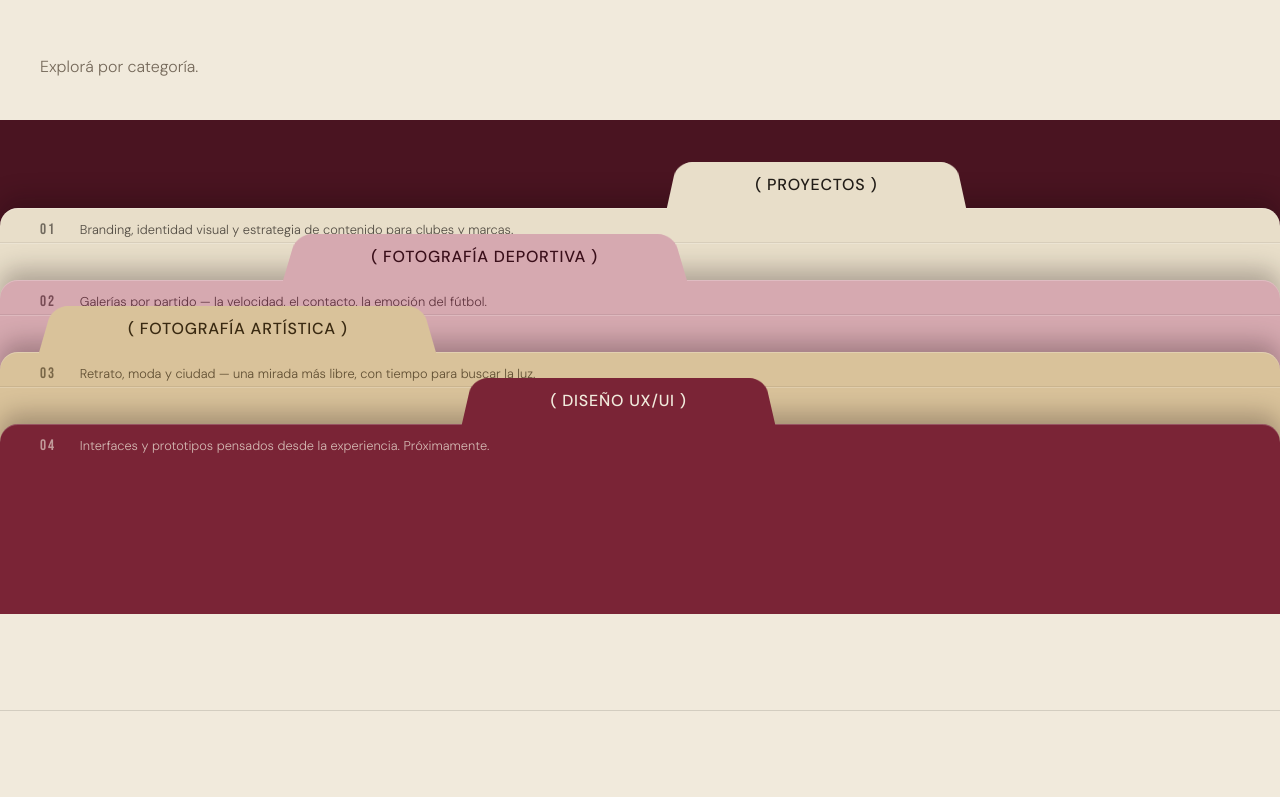
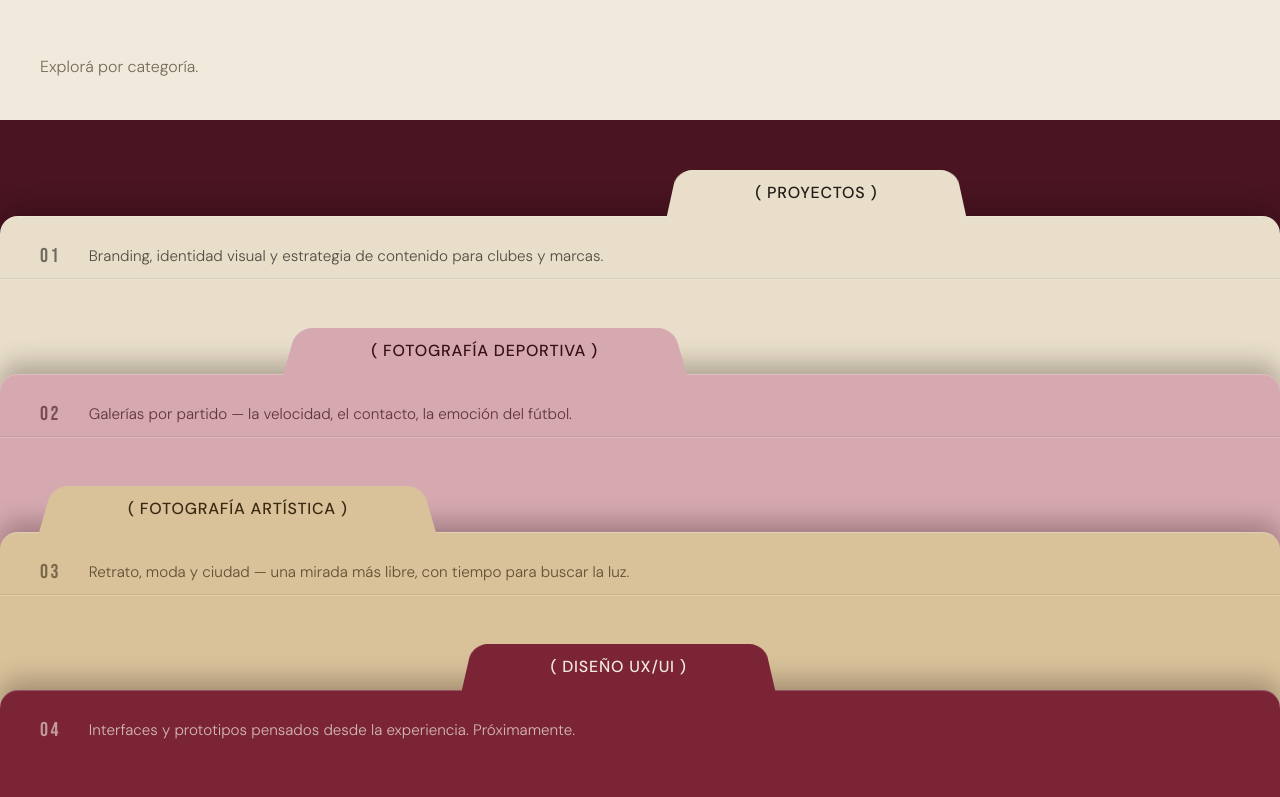
Before and after one commit to PiliMachado/Portfolio, a plain HTML site: page index.html in a window 1280 px wide. Shown: the part 1703-2500 px from the top of the page. Drawn offline with Linux system fonts and the light colour scheme.

Commit message:
Home: hojas de las pestañas de Trabajo más altas
Co-Authored-By: Claude Opus 5.5 <noreply@anthropic.com>
Claude-Session: https://claude.ai/code/session_01AH1qi1EnKtApnKRUY4wbxt

```diff
--- a/index.html
+++ b/index.html
@@ -102,20 +102,20 @@
 
     /* TRABAJO — pestañas de carpeta apiladas */
     .pm-gallery-intro { font-size: 1rem; color: var(--gray); margin-bottom: 2.5rem; max-width: 100%; line-height: 1.7; }
-    .ftabs { position: relative; margin: 0 -2.5rem; padding: 5.5rem 0 0; background: #4A1421; overflow: hidden; }
-    .ftab { position: relative; display: block; height: 150px; margin-top: -78px; text-decoration: none; color: var(--ink); transition: transform 0.4s cubic-bezier(.22,1,.36,1); }
+    .ftabs { position: relative; margin: 0 -2.5rem; padding: 6rem 0 0; background: #4A1421; overflow: hidden; }
+    .ftab { position: relative; display: block; height: 250px; margin-top: -92px; text-decoration: none; color: var(--ink); transition: transform 0.4s cubic-bezier(.22,1,.36,1); }
     .ftab:first-child { margin-top: 0; }
     .ftab:hover { transform: translateY(-16px); }
     .ftab-body { position: absolute; inset: 0; background: var(--c); border-radius: 18px 18px 0 0; box-shadow: 0 -10px 24px rgba(20,6,10,0.28), inset 0 1px 0 rgba(255,255,255,0.22); }
-    .ftab-body::after { content: ''; position: absolute; left: 0; right: 0; top: 34px; height: 1px; background: rgba(0,0,0,0.07); box-shadow: 0 1px 0 rgba(255,255,255,0.18); }
+    .ftab-body::after { content: ''; position: absolute; left: 0; right: 0; top: 62px; height: 1px; background: rgba(0,0,0,0.07); box-shadow: 0 1px 0 rgba(255,255,255,0.18); }
     .ftab-label { position: absolute; top: -50px; left: var(--x); height: 52px; padding: 0 5.6rem; display: flex; align-items: center; isolation: isolate; font-size: 1rem; font-weight: 500; letter-spacing: 0.05em; text-transform: uppercase; white-space: nowrap; }
     .ftab-label::before { content: ''; position: absolute; inset: 0 0 -2px; z-index: -1; background: var(--c); border-radius: 16px 16px 0 0; transform: perspective(60px) rotateX(5deg); transform-origin: bottom; }
-    .ftab-row { position: relative; display: flex; align-items: center; gap: 1.5rem; padding: 0.55rem 2.5rem 0; height: 34px; }
-    .ftab-num { font-family: 'Bebas Neue', sans-serif; font-size: 0.95rem; letter-spacing: 0.12em; opacity: 0.6; }
-    .ftab-desc { font-size: 0.8rem; opacity: 0.75; flex: 1; white-space: nowrap; overflow: hidden; text-overflow: ellipsis; }
+    .ftab-row { position: relative; display: flex; align-items: center; gap: 1.75rem; padding: 1.1rem 2.5rem 0; height: 62px; }
+    .ftab-num { font-family: 'Bebas Neue', sans-serif; font-size: 1.25rem; letter-spacing: 0.12em; opacity: 0.6; }
+    .ftab-desc { font-size: 0.95rem; opacity: 0.75; flex: 1; white-space: nowrap; overflow: hidden; text-overflow: ellipsis; }
     .ftab-cta { font-size: 0.68rem; letter-spacing: 0.14em; text-transform: uppercase; opacity: 0; transform: translateX(-8px); transition: opacity 0.3s ease, transform 0.3s ease; }
     .ftab:hover .ftab-cta { opacity: 1; transform: translateX(0); }
-    .ftab:last-child { height: 190px; }
+    .ftab:last-child { height: 260px; }
     .ftab:last-child .ftab-body::after { display: none; }
 
     @media (max-width: 700px) {
```
